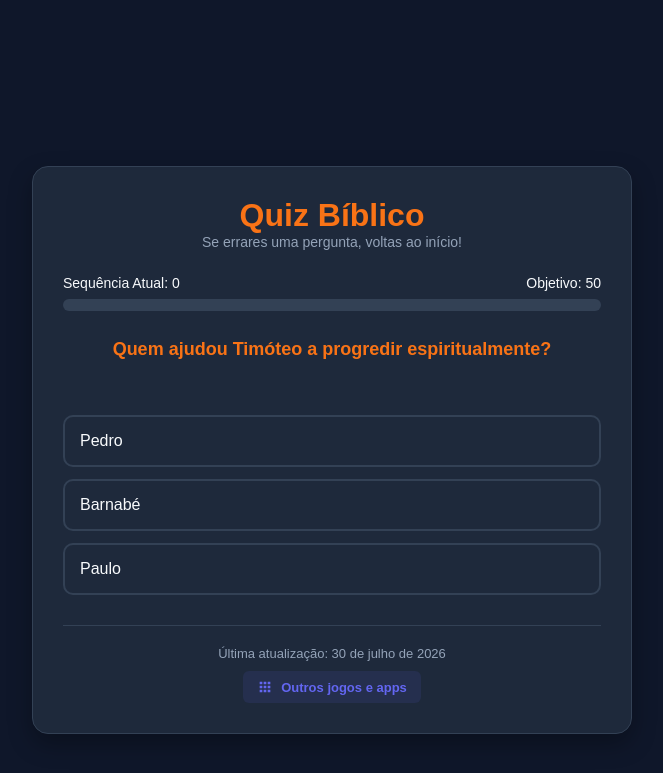
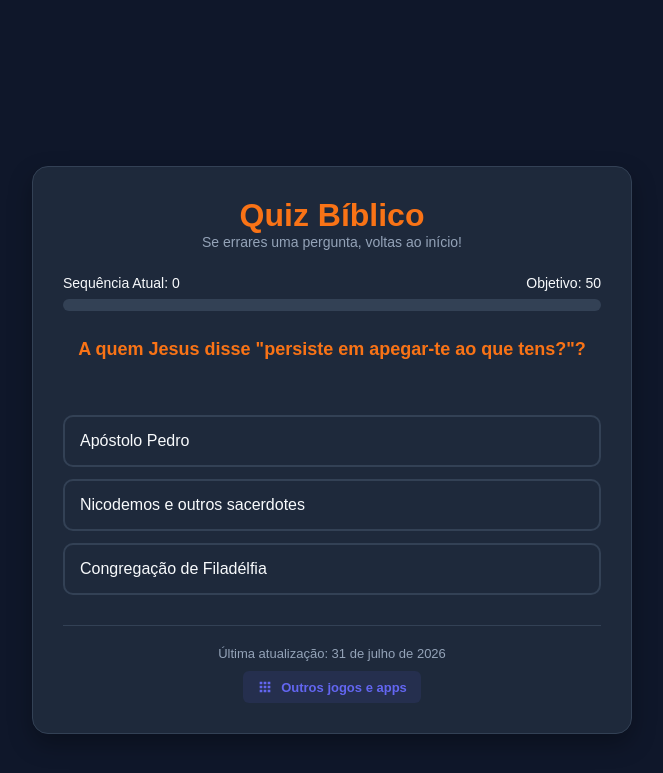
Before and after one commit to joaquim-capitao/app, a Jekyll site: the page quiz-biblico.html, which Jekyll copies as it is, in a window 1280 px wide. Shown: the top 773 px of the page, without its empty margins (308-971 px from the left). Built offline with Jekyll 4.4.1, drawn with Linux system fonts in a browser that asks for light colours; part of the change alters nothing that is shown.

Commit message:
Update last update date and quiz questions

```diff
--- a/quiz-biblico.html
+++ b/quiz-biblico.html
@@ -148,7 +148,7 @@
 
         <!-- RODAPÉ COM ATUALIZAÇÃO E LINK -->
         <div class="footer-info">
-            <span>Última atualização: 30 de julho de 2026</span>
+            <span>Última atualização: 31 de julho de 2026</span>
             <a href="https://joaquim-capitao.github.io/app/index" class="app-link" target="_blank" rel="noopener noreferrer">
                 <svg viewBox="0 0 24 24">
                     <path d="M4 8h4V4H4v4zm6 12h4v-4h-4v4zm-6 0h4v-4H4v4zm0-6h4v-4H4v4zm6 0h4v-4h-4v4zm6-10v4h4V4h-4zm-6 4h4V4h-4v4zm6 6h4v-4h-4v4zm0 6h4v-4h-4v4z"/>
@@ -212,9 +212,9 @@
             { q: 'Quantas tribos tinha o povo de Israel?', o: ['10', '12', '7'], c: 1 },
             { q: 'Quem foi o primeiro mártir cristão registado?', o: ['Tiago', 'Estêvão', 'Filipe'], c: 1 },
             { q: 'Qual é o significado do nome Jesus?', o: ['Jeová é salvação', 'Deus Connosco', 'O Ungido'], c: 0 },
-            { q: 'Quem era o imperador romano aquando do nascimento de Jesus?', o: ['Nero', 'Augusto', 'Tibério'], c: 1 },
+            { q: 'Quem era o imperador romano quando Jesus nasceu?', o: ['Nero', 'Augusto', 'Tibério'], c: 1 },
             { q: 'O que significa o nome de Deus, Jeová?', o: ['O Altíssimo', 'Ele faz com que venha a ser', 'Aquele que perdoa'], c: 1 },
-            { q: 'O que é o Reino de Deus?', o: ['Um sentimento no coração', 'Um governo real no céu', 'A igreja na Terra'], c: 1 },
+            { q: 'O que é o Reino de Deus?', o: ['Um sentimento no coração', 'Um governo real no céu', 'A congregação cristã'], c: 1 },
             { q: 'Em que ano o Reino de Deus foi estabelecido no céu?', o: ['1914', 'No Pentecostes', 'No ano 33 d.C.'], c: 0 },
             { q: 'Qual é o tema principal da Bíblia?', o: ['A história de Israel', 'A salvação humana', 'A santificação do nome de Deus e o Seu Reino'], c: 2 },
             { q: 'Quem é o Rei do Reino de Deus?', o: ['David', 'Salomão', 'Jesus Cristo'], c: 2 },
@@ -339,12 +339,22 @@
             { q: 'Quem escreveu Tiago?', o: ['Tiago (irmão de Jesus)', 'Tiago (filho de Zebedeu)', 'Pedro'], c: 0 },
             { q: 'Quem escreveu 1 Pedro?', o: ['Pedro', 'João', 'Paulo'], c: 0 },
             { q: 'Quem escreveu 2 Pedro?', o: ['Pedro', 'Judas', 'Silvano'], c: 0 },
-			{ q: 'Quem estava Pedro quando escreveu a sua primeira carta?', o: ['Jerusalém', 'Babilónia', 'Galileia'], c: 1 },
+			{ q: 'Onde estava Pedro quando escreveu a sua primeira carta?', o: ['Jerusalém', 'Babilónia', 'Galileia'], c: 1 },
             { q: 'Quem escreveu 1 João?', o: ['João', 'Pedro', 'Judas'], c: 0 },
             { q: 'Quem escreveu 2 João?', o: ['Lucas', 'Paulo', 'João'], c: 2 },
             { q: 'Quem escreveu 3 João?', o: ['Apóstolo João', 'João Batista', 'Demétrio'], c: 0 },
             { q: 'Quem escreveu Judas?', o: ['Judas (irmão de Jesus)', 'Judas Iscariotes', 'Pedro'], c: 0 },
             { q: 'Quem escreveu Apocalipse?', o: ['João', 'Paulo', 'Pedro'], c: 0 },
+			{ q: 'O Rei Asa governou sobre o reino de... ', o: ['Judá', 'Israel', 'Assíria'], c: 0 },
+			{ q: 'O Rei Jeroboão governou sobre o reino de...', o: ['Egito', 'Judá', 'Israel'], c: 2 },
+			{ q: 'Elias profetizou durante o reinado de...', o: ['Acabe', 'Jeoás', 'Jeroboão'], c: 0 },
+			{ q: 'Amós profetizou durante o reinado de...', o: ['Jeroboão', 'Jeroboão II', 'Jeorão'], c: 1 },
+			{ q: 'O Reino de Israel de 10 tribos terminou em...', o: ['607 AEC', '740 AEC', '539 AEC'], c: 1 },
+			{ q: 'Jeremias foi contemporâneo de... ', o: ['Daniel, Ezequiel e Obadias', 'Miqueias, Isaías e Oseias', 'Joel, Jonas e Amós'], c: 0 },
+			{ q: 'Quantas vezes aparece o nome divino nas Escrituras Gregas?', o: ['Mais de 7000 vezes', '237 vezes', 'Não aparece'], c: 1 },
+			{ q: 'Em que ano João Batista iniciou o seu ministério?', o: ['30 EC', '29 EC', '31 EC'], c: 1 },
+			{ q: 'Que cidades ficavam próximas do Mar da Galileia?', o: ['Cafarnaum, Betsaida e Tiberíades', 'Jerusalém, Betânia e Naim', 'Jericó, Efraim e Betfagé'], c: 0 },
+			{ q: 'Jesus entrou em Jerusalém montado num jumento em...', o: ['14 de nisã', 'Data desconhecida', '9 de nisã'], c: 2 },
             { q: 'A quem foi pago o Resgate?', o: ['Satanás', 'Jeová', 'Jesus'], c: 1 }
         ];
 
```
